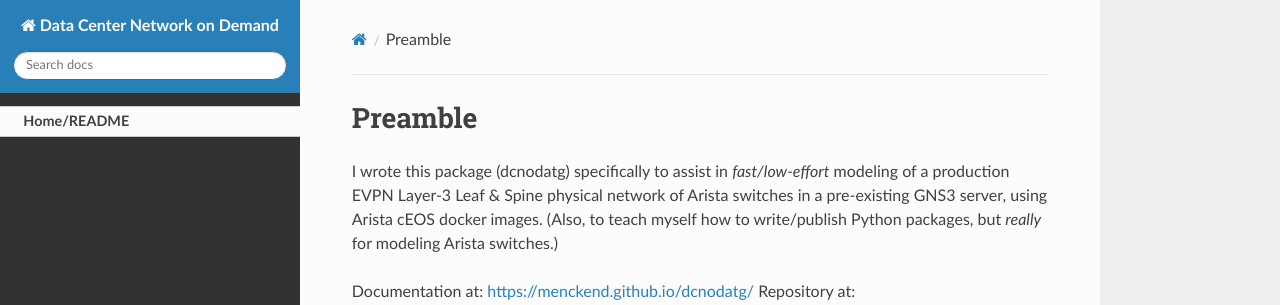
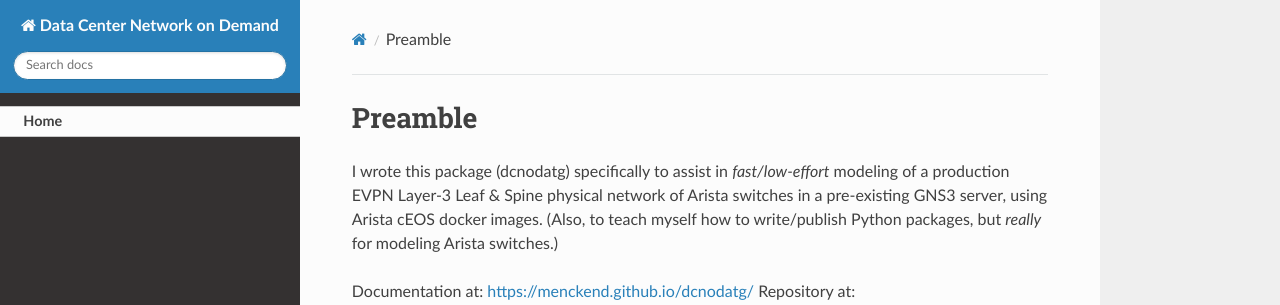
Before and after one commit to menckend/dcnodatg, a Sphinx documentation site: the page built from docs/index.rst, in a window 1280 px wide. Shown: the top 305 px of the page. Built offline with Sphinx 7.4.7 and the Read the Docs theme 2.0.0, drawn with Linux system fonts in a browser that asks for light colours; pages that are not in the unit, such as notebooks, are missing from menus.

Commit message:
doc repair

```diff
--- a/docs/api.rst
+++ b/docs/api.rst
@@ -4,3 +4,5 @@
    :recursive:
 
    dcnodatg
+   eos_poller
+   gns3_worker
--- a/docs/index.rst
+++ b/docs/index.rst
@@ -1,7 +1,7 @@
 .. toctree::
    :hidden:
 
-   Home/README <self>
+   Home <self>
    Python Module Documentation <_autosummary/dcnodatg>
 
 .. include:: ../README.md
```
